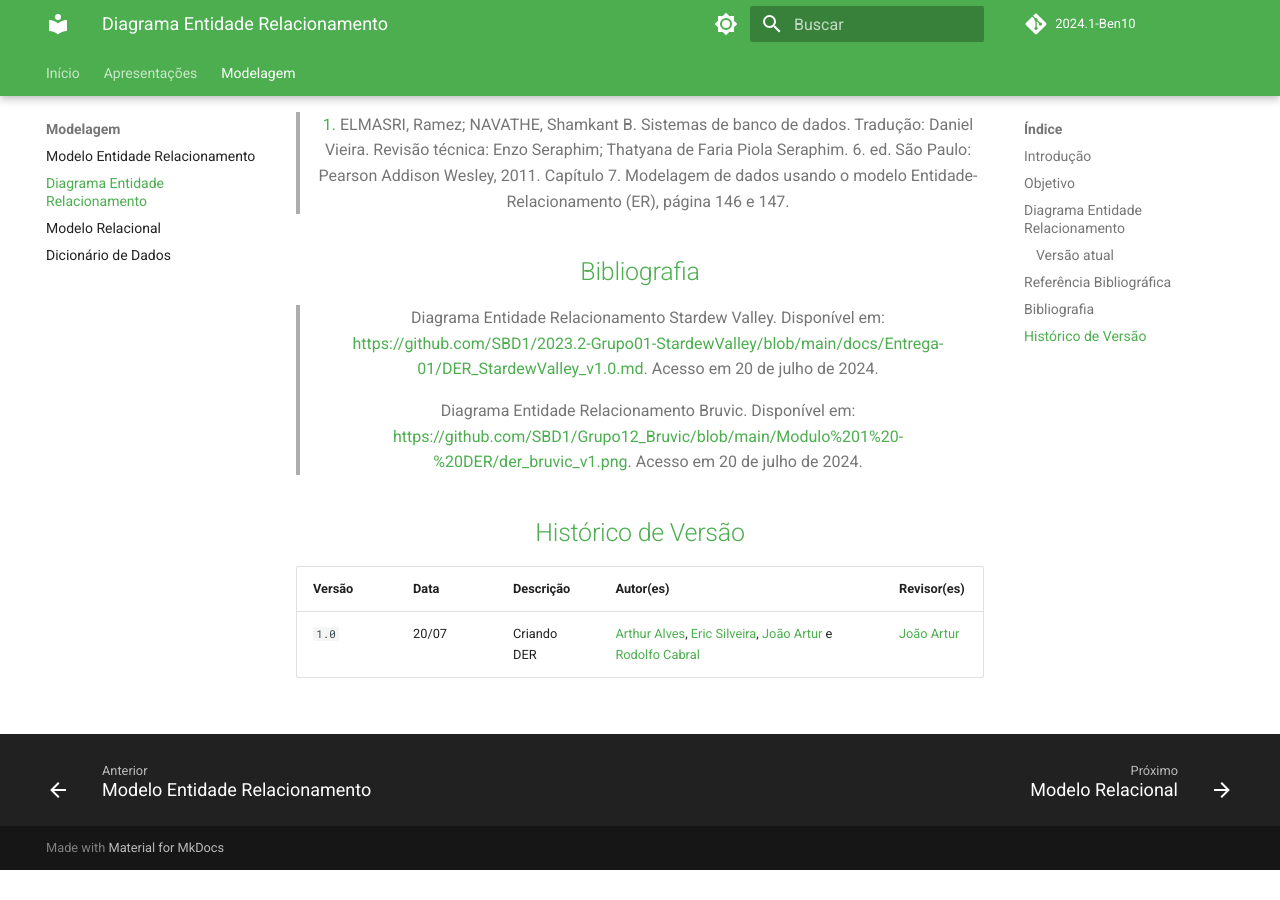
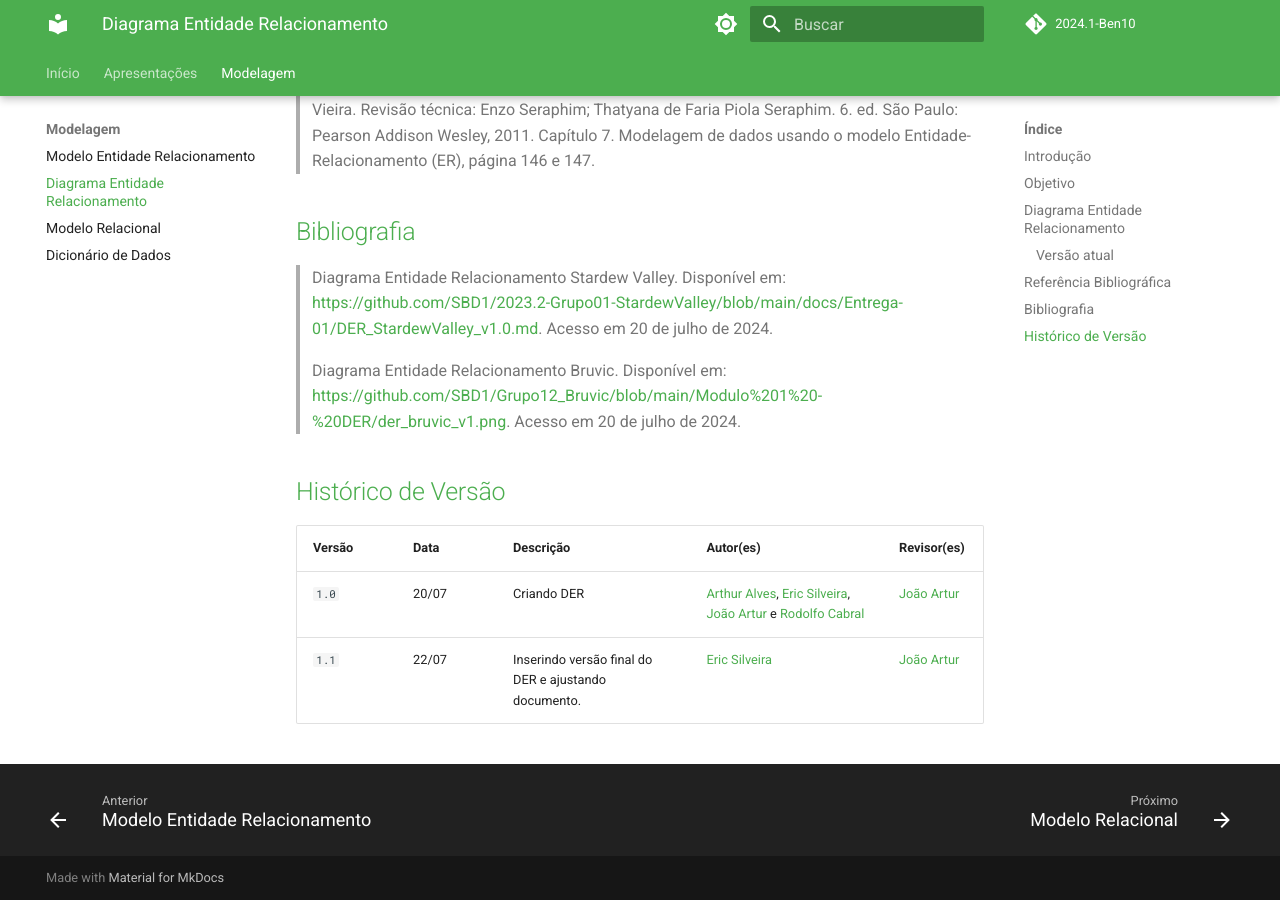
Before and after one commit to SBD1/2024.1-Ben10, an MkDocs documentation site: the page built from docs/modulo1/DER.md, in a window 1280 px wide and 900 px high, scrolled down 2261 px. Built offline with MkDocs 1.6.1 and Material for MkDocs 9.7.7, drawn with Linux system fonts in a browser that asks for light colours; comment, search, counter and statistics services are not loaded; the version menu is left out; before the commit the page ends 3131 px from its top, so only the background shows below that.

Commit message:
atualizando doc do DER

```diff
--- a/docs/modulo1/DER.md
+++ b/docs/modulo1/DER.md
@@ -18,7 +18,7 @@
     A figura 1 a seguir mostra a primeira versão do Diagrama Entidade Relacionamento desenvolvido pelo grupo:
 
 
-    <figure markdown>
+
     <font size="3"><p style="text-align: center"><b>Figura 1</b> - Primeira Versão do Diagrama Entidade Relacionamento.</p></font>
 
     ![Diagrama Entidade Relacionamento Versão Atual](./assets/DER_v1.png){width: 500}
@@ -29,7 +29,7 @@
 
 A figura 2 a seguir mostra a segunda e atual versão do Diagrama Entidade Relacionamento desenvolvido pelo grupo:
 
-<figure markdown>
+
 <font size="3"><p style="text-align: center"><b>Figura 2</b> - Segunda e atual versão do Diagrama Entidade Relacionamento.</p></font>
 
 ![Diagrama Entidade Relacionamento Versão Atual](./assets/DER_v2.png){width: 500}
@@ -40,7 +40,7 @@
 A figura 3 exibe o Diagrama Entidade relacionamento desenvolvido pelo grupo na plataforma Miro, para uma melhor visualização e navegação pelo diagrama desenvolvido:
 
 
-<figure markdown>
+
 <font size="3"><p style="text-align: center"><b>Figura 3</b> - Diagrama Entidade Relacionamento para navegação.</p></font>
 
 <center>
@@ -48,8 +48,6 @@
 </center>
 
 <font size="3"><p style="text-align: center">Fonte: [Arthur Alves](https://github.com/Arthrok), [Eric Silveira](https://github.com/ericbky), [João Artur](https://github.com/joao-artl) e [Rodolfo Cabral](https://github.com/roddas).</p></font>
-
-</figure>
 
 ## <a>Referência Bibliográfica</a>
 
@@ -67,3 +65,4 @@
 | Versão| Data | Descrição  | Autor(es)  | Revisor(es) |
 | ----- |----- | ---------- | ---------- | ----------- |
 | `1.0` | 20/07| Criando DER |[Arthur Alves](https://github.com/Arthrok), [Eric Silveira](https://github.com/ericbky), [João Artur](https://github.com/joao-artl) e [Rodolfo Cabral](https://github.com/roddas)| [João Artur](https://github.com/joao-artl) |
+| `1.1` | 22/07| Inserindo versão final do DER e ajustando documento. |[Eric Silveira](https://github.com/ericbky)| [João Artur](https://github.com/joao-artl) |
```
